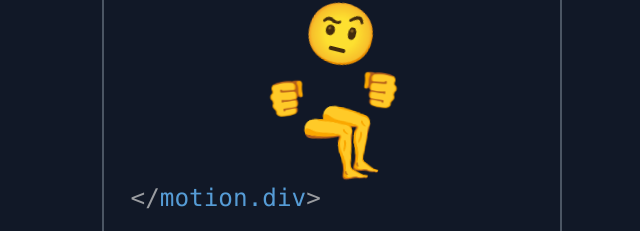
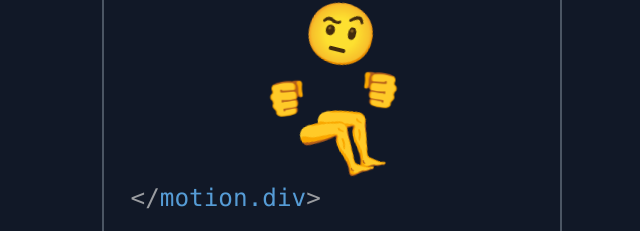
Before and after one commit to lintonye/smileys-in-motion, a Next.js app in the folder smileysinmotion.com/: page / in a window 1280 px wide. Shown: the part 334-565 px from the top of the page, without its empty margins (308-948 px from the left). Built offline with nearby package versions, Linux system fonts and the light colour scheme.

Commit message:
Rotate leg on windows

```diff
--- a/smileysinmotion.com/components/Home.js
+++ b/smileysinmotion.com/components/Home.js
@@ -802,7 +802,11 @@ function Leg() {
   const os = useOS();
   console.log(os);
   const shouldFlip = !["iOS", "Mac OS"].includes(os);
-  return <motion.div style={{ scaleX: shouldFlip ? -1 : 1 }}>🦵</motion.div>;
+  return (
+    <motion.div style={shouldFlip ? { scaleX: -1, rotate: 15 } : {}}>
+      🦵
+    </motion.div>
+  );
 }
 
 function DancingGuy({ animate }) {
```
